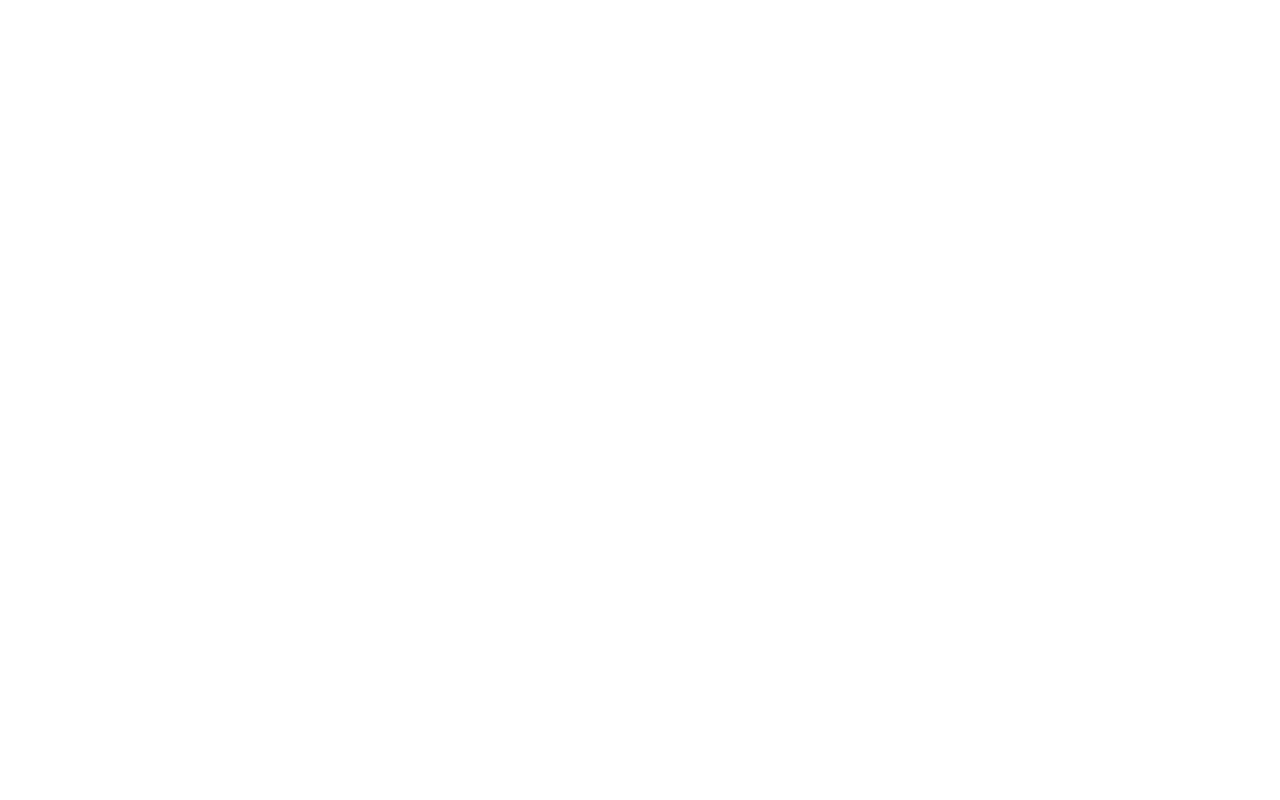
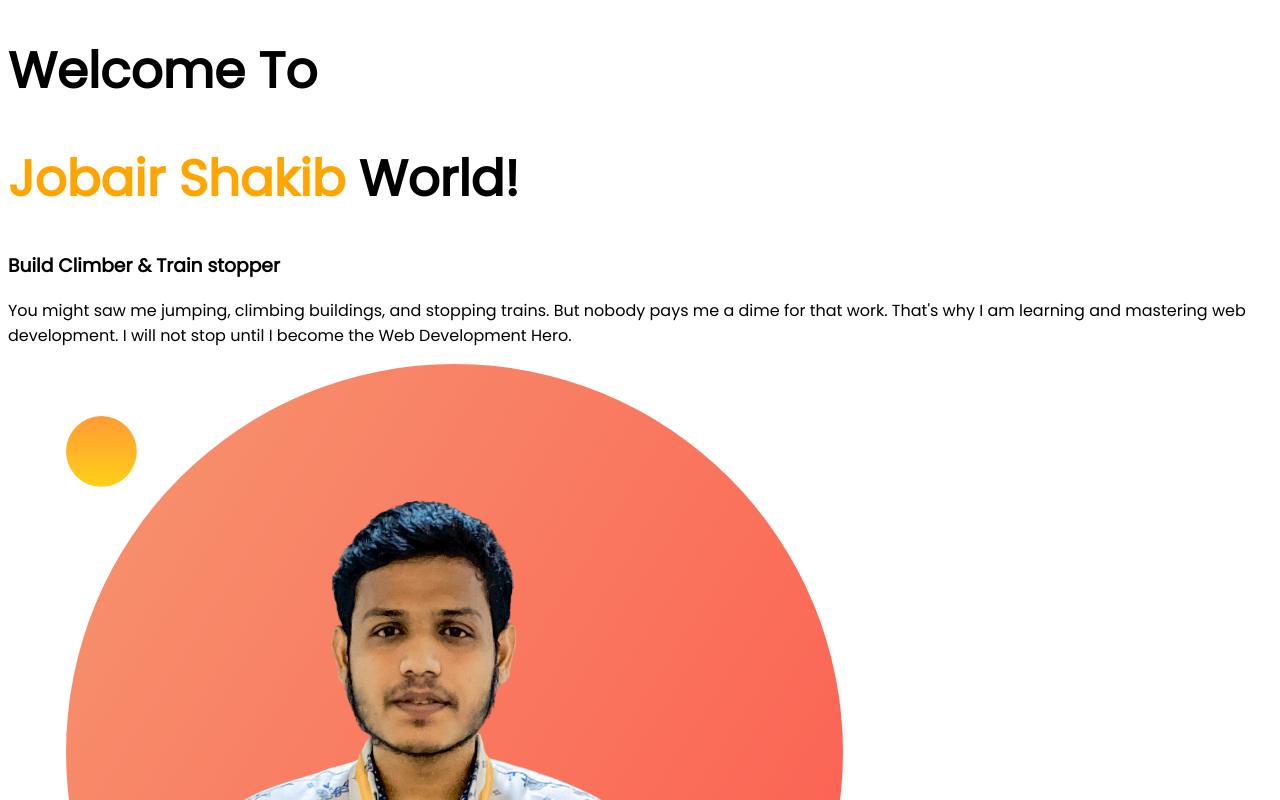
Before and after one commit to jobairshakib/developer-portfolio, a plain HTML site: page index.html in a window 1280 px wide. Shown: the top 800 px of the page. Drawn offline with Linux system fonts and the light colour scheme.

Commit message:
image added

```diff
--- a/index.html
+++ b/index.html
@@ -5,9 +5,16 @@
     <meta http-equiv="X-UA-Compatible" content="IE=edge">
     <meta name="viewport" content="width=device-width, initial-scale=1.0">
     <title>Portfolio</title>
+    <link rel="preconnect" href="https://fonts.googleapis.com">
+<link rel="preconnect" href="https://fonts.gstatic.com" crossorigin>
+<link href="https://fonts.googleapis.com/css2?family=Poppins&display=swap" rel="stylesheet">
     <link rel="stylesheet" href="style.css">
 </head>
 <body>
-
+    <h1>Welcome To</h1>
+    <h1><span class="orange-color">Jobair Shakib</span> World!</h1>
+    <h3>Build Climber & Train stopper</h3>
+    <p>You might saw me jumping, climbing buildings, and stopping trains. But nobody pays me a dime for that work. That's why I am learning and mastering web development. I will not stop until I become the Web Development Hero.</p>
+    <img src="images/mj.png" alt="">
 </body>
 </html>
--- a/style.css
+++ b/style.css
@@ -0,0 +1,9 @@
+body{
+    font-family: 'Poppins', sans-serif;
+}
+h1{
+    font-size: 50px;
+}
+.orange-color{
+    color: orange;
+}
```
Also changed, not shown: images/dream-bg.png (added), images/exp-bg.png (added), images/jhankar.png (added), images/jhankar2.png (added), images/mj.png (added), images/my-bg.png (added), images/my-bg2.png (added), images/top-banner.png (added), 7 other files.
